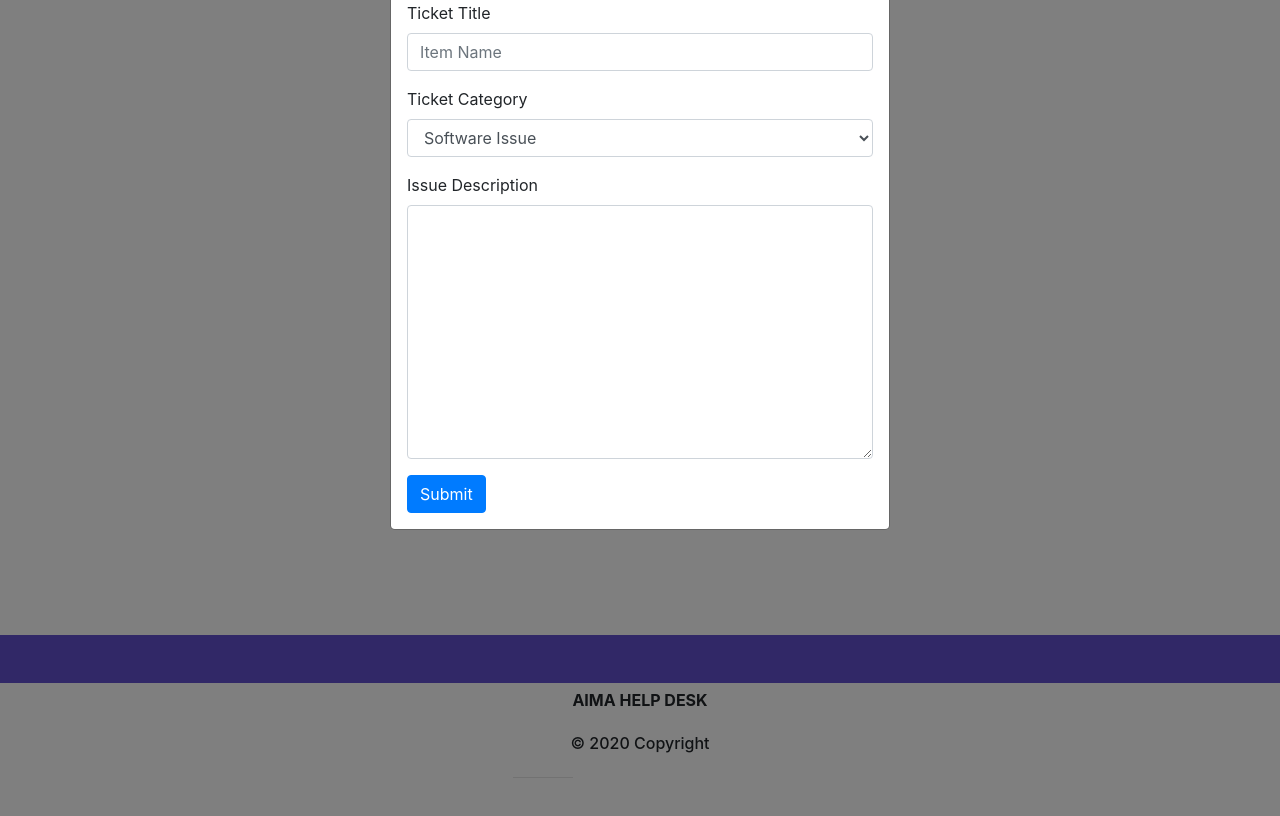
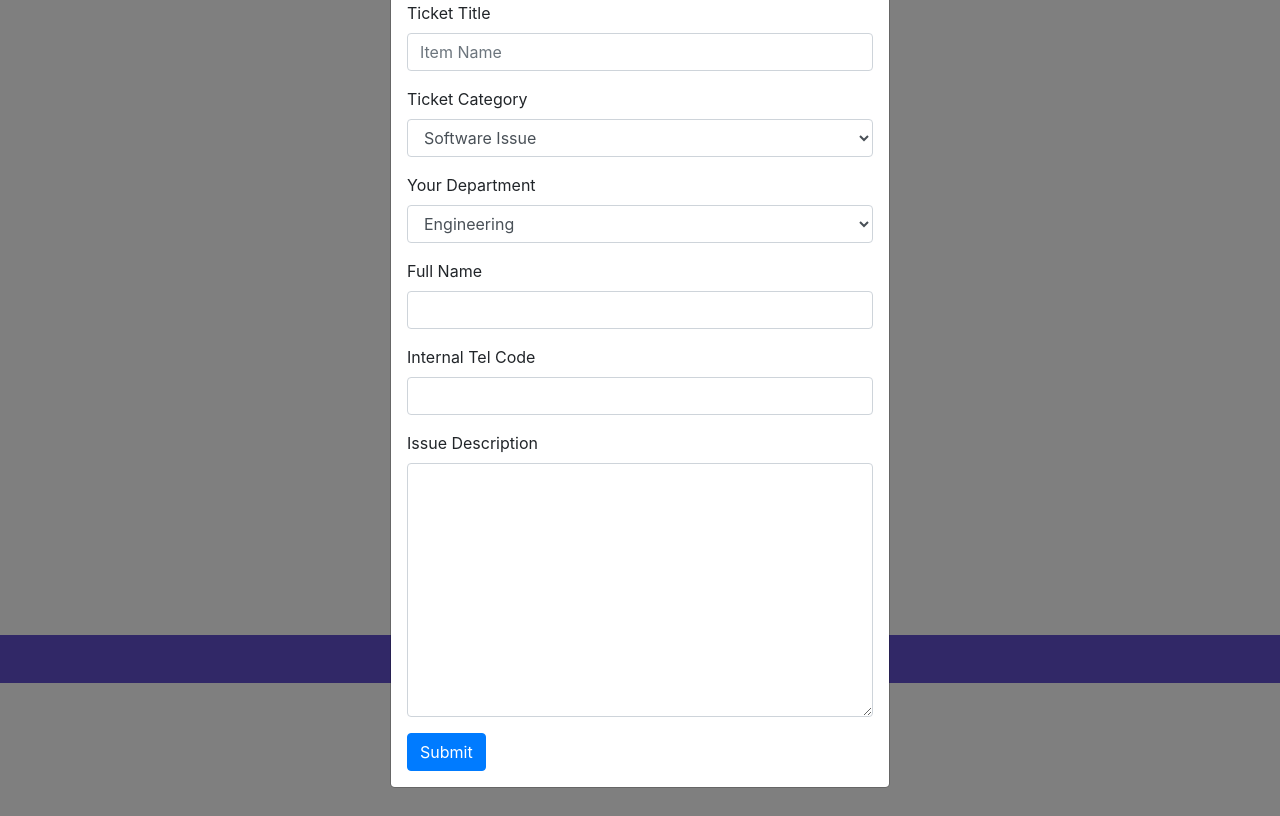
Before and after one commit to HoManCode/AimaHelpDesk, a Flask app: page / in a window 1280 px wide, after a click on "Add New Ticket". Shown: the part 107-923 px from the top of the page. Run offline with Flask 2, Linux system fonts and the light colour scheme; data that the repository does not hold is empty; some libraries are stand-ins or nearby versions.

Commit message:
additional ticket's fileds are added

```diff
--- a/app/models.py
+++ b/app/models.py
@@ -6,7 +6,10 @@ class Task(db.Model):
     id = db.Column(db.Integer, primary_key=True)
     name = db.Column(db.String(64))
     category=db.Column(db.String(100))
+    department=db.Column(db.String(100))
+    employee=db.Column(db.String(100))
+    tel=db.Column(db.Integer)
     description = db.Column(db.String(512))
 
     def __repr__(self):
-        return '<Task %r - %r>' % self.name, self.category, self.description
+        return '<Task %r - %r - %r - %r - %r - %r>' % self.name, self.category, self.department, self.employee, self.tel, self.description
--- a/app/routes.py
+++ b/app/routes.py
@@ -16,10 +16,13 @@ def add_item():
     # Get data from form fields taskName and taskDescription
     taskName = request.form.get('taskName')
     taskCategory=request.form.get('taskCategory')
+    taskDepartment=request.form.get('taskDepartment')
+    taskEmployee=request.form.get('taskEmployee')
+    taskTel=request.form.get('taskTel')
     taskDescription = request.form.get('taskDescription')
 
     # Put data into a new Task item
-    new_item = Task(name=taskName, category=taskCategory, description=taskDescription)
+    new_item = Task(name=taskName, category=taskCategory, department=taskDepartment, employee=taskEmployee, tel=taskTel, description=taskDescription)
 
     # Add and commit the changes to the database
     db.session.add(new_item)
@@ -51,17 +54,23 @@ def delete_task(id):
 def view_task(id):
     if (request.method == "GET"):
         task = Task.query.filter_by(id=id).first()
-        return render_template('view_task.html', taskName=task.name, taskCategory=task.category, taskDescription=task.description, taskId=task.id)
+        return render_template('view_task.html', taskName=task.name, taskCategory=task.category, taskDepartment=task.department, taskEmployee=task.employee, taskTel=task.tel , taskDescription=task.description, taskId=task.id)
     elif (request.method == "POST"):
         taskId = request.form.get('taskId')
         taskName = request.form.get('taskName')
         taskCategory=request.form.get('taskCategory')
+        taskDepartment=request.form.get('taskDepartment')
+        taskEmployee=request.form.get('taskEmployee')
+        taskTel=request.form.get('taskTel')
         taskDescription = request.form.get('taskDescription')
 
         task = Task.query.filter_by(id=id).first()
         if (task != None):
             task.name = taskName
             task.category=taskCategory
+            task.department=taskDepartment
+            task.employee=taskEmployee
+            task.tel=taskTel
             task.description = taskDescription
             db.session.add(task)
             db.session.commit()
--- a/app/templates/modals.html
+++ b/app/templates/modals.html
@@ -22,6 +22,26 @@
                           <option>Internet Issue</option>
                           <option>Others</option>
                         </select>
+                    </div>
+                    <div class="form-group">
+                        <label for="taskDepartment">Your Department</label>
+                        <select name="taskDepartment" class="form-control" id="taskDepartment">
+                          <option>Engineering</option>
+                          <option>Sales</option>
+                          <option>Marketing</option>
+                          <option>Production</option>
+                          <option>Supply Chain</option>
+                          <option>Management</option>
+                          <option>Procurement</option>
+                        </select>
+                    </div>
+                    <div class="form-group">
+                        <label for="taskEmployee">Full Name</label>
+                        <input name="taskEmployee" type="text" class="form-control" id="taskEmployee" />
+                    </div>
+                    <div class="form-group">
+                        <label for="taskTel">Internal Tel Code</label>
+                        <input name="taskTel" type="text" class="form-control" id="taskTel" />
                     </div>
                     <div class="form-group">
                         <label for="itemDescription">Issue Description</label>
```
Also changed, not shown: app/templates/view_task.html (+13 -1 lines), setup_db.py (line endings or trailing spaces).
